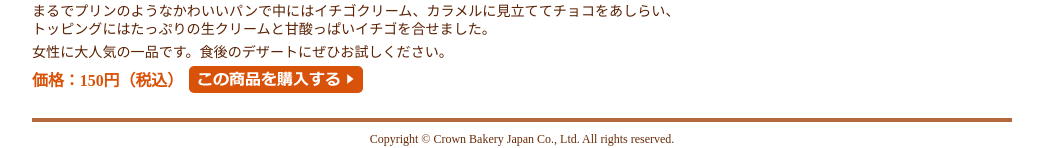
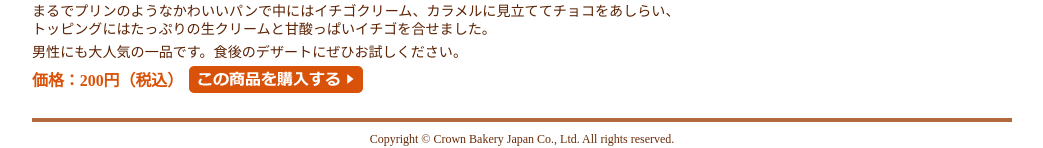
Before and after one commit to ooyaduaikoukai/bakery, a plain HTML site: page item.html in a window 1280 px wide. Shown: the part 534-682 px from the top of the page, without its empty margins (118-1161 px from the left). Drawn offline with Linux system fonts and the light colour scheme.

Commit message:
商品価格変更

```diff
--- a/item.html
+++ b/item.html
@@ -27,8 +27,8 @@
 				<h2>イチゴのプリンパン Strawberry Pudding</h2>
 				<p><img src="images/item_photo.jpg" width="660" height="300" alt="イチゴのプリンパン" /></p>
 				<p>まるでプリンのようなかわいいパンで中にはイチゴクリーム、カラメルに見立ててチョコをあしらい、トッピングにはたっぷりの生クリームと甘酸っぱいイチゴを合せました。</p>
-				<p>女性に大人気の一品です。食後のデザートにぜひお試しください。</p>
-				<p><span>価格：150円（税込）</span><a href="order.html"><img src="images/order_button.png" width="174" height="27" alt="この商品を購入する" /></a></p>
+				<p>男性にも大人気の一品です。食後のデザートにぜひお試しください。</p>
+				<p><span>価格：200円（税込）</span><a href="order.html"><img src="images/order_button.png" width="174" height="27" alt="この商品を購入する" /></a></p>
 			</div>
 		</div>
 		<div id="side">
```
